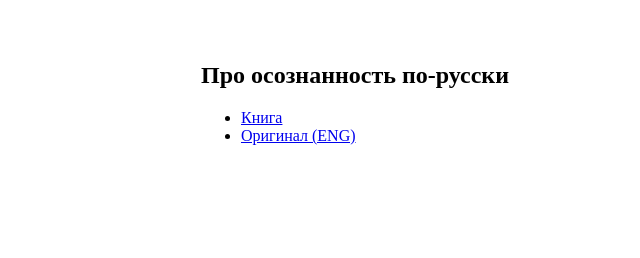
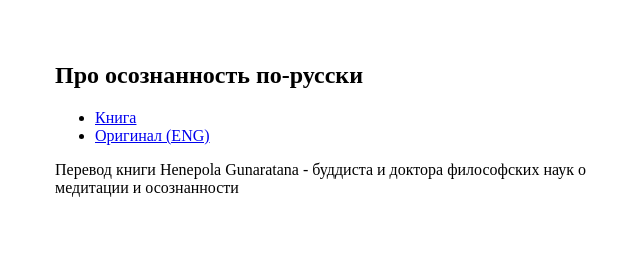
Before and after one commit to Uncleseneca/mindfulness, a website: page index.html in a window 1280 px wide. Shown: the whole page, without its empty margins (285-925 px from the left). Drawn offline with Linux system fonts and the light colour scheme.

Commit message:
add description

```diff
--- a/index.html
+++ b/index.html
@@ -21,6 +21,11 @@
         <a href="./Mindfulness-in-Plain-English.pdf">Оригинал (ENG)</a>
       </li>
     </ul>
+    <div>
+      <p>
+        Перевод книги Henepola Gunaratana - буддиста и доктора философских наук о медитации и осознанности
+      </p>
+    </div>
   </section>
 </body>
 
```
